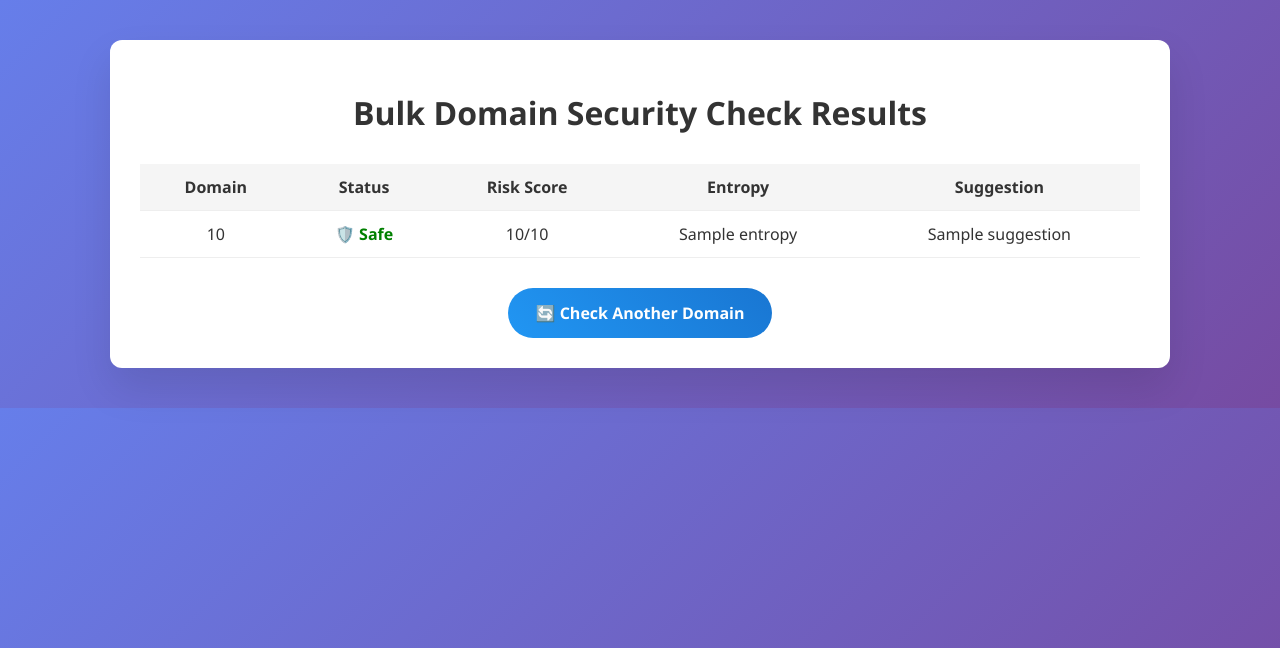
After one commit to lemonn0902/Phishing-Graph, a Flask app: template app/templates/bulk_results.html in a window 1280 px wide. The commit adds this page. Shown: the top 648 px of the page. Run offline with Flask 3, Linux system fonts and the light colour scheme; the template is opened without the code that fills it: most values are stand-ins (such as "Sample title", 1, 10 or a date in 2020).

Commit message:
Bulk domain checker

```diff
--- a/app/app.py
+++ b/app/app.py
@@ -171,11 +171,49 @@ def phishing_stats():
     except Exception as e:
         return jsonify({"error": str(e)}), 500
 
+@app.route('/bulk-check', methods=['POST'])
+def bulk_check():
+    raw_input = request.form['urls']
+    domain_list = [line.strip().lower().replace('http://', '').replace('https://', '').replace('www.', '')
+                   for line in raw_input.splitlines() if line.strip()]
+
+    results = []
+
+    for domain in domain_list:
+        entropy_score = calculate_entropy(domain)
+        ssl_info = fetch_ssl_info(domain)
+        whois_info = fetch_whois_info(domain)
+        dns_info = fetch_dns_info(domain)
+        redirect_info = check_redirect_chain(domain)
+        risk_score, reasons = score_domain_risk(ssl_info, whois_info, dns_info, redirect_info)
+
+        best_match, lev, jac = get_best_match(domain, legit_domains)
+
+        flagged = domain not in legit_domains and (risk_score >= 2 or best_match)
+
+        results.append({
+            'domain': domain,
+            'safe': not flagged,
+            'flagged': flagged,
+            'suggestion': best_match,
+            'ssl': ssl_info,
+            'whois': whois_info,
+            'dns': dns_info,
+            'redirect_info': redirect_info,
+            'risk_score': risk_score,
+            'reasons': reasons,
+            'entropy': entropy_score,
+        })
+
+    return render_template('bulk_results.html', results=results)
+
+
 # Cleanup Neo4j connection when app shuts down
 @app.teardown_appcontext
 def close_neo4j(error):
     if driver:
         driver.close()
 
+
 if __name__ == '__main__':
     app.run(debug=True, port=8000)
--- /dev/null
+++ b/app/templates/bulk_results.html
@@ -0,0 +1,121 @@
+<!DOCTYPE html>
+<html lang="en">
+<head>
+  <meta charset="UTF-8">
+  <title>Bulk Domain Check - Results</title>
+  <style>
+    body {
+      font-family: 'Segoe UI', sans-serif;
+      background: linear-gradient(135deg, #667eea 0%, #764ba2 100%);
+      color: #333;
+      padding: 40px;
+      margin: 0;
+    }
+
+    .container {
+      background: #fff;
+      border-radius: 12px;
+      max-width: 1000px;
+      margin: auto;
+      padding: 30px;
+      box-shadow: 0 20px 40px rgba(0, 0, 0, 0.1);
+    }
+
+    h1 {
+      text-align: center;
+      margin-bottom: 30px;
+    }
+
+    table {
+      width: 100%;
+      border-collapse: collapse;
+      margin-bottom: 30px;
+    }
+
+    th, td {
+      padding: 12px 16px;
+      border-bottom: 1px solid #eee;
+      text-align: center;
+    }
+
+    th {
+      background: #f5f5f5;
+    }
+
+    .safe {
+      color: green;
+      font-weight: bold;
+    }
+
+    .flagged {
+      color: #f39c12;
+      font-weight: bold;
+    }
+
+    .danger {
+      color: #e74c3c;
+      font-weight: bold;
+    }
+
+    .btn {
+      display: inline-block;
+      padding: 14px 28px;
+      background: linear-gradient(45deg, #2196F3, #1976D2);
+      color: white;
+      text-decoration: none;
+      border-radius: 50px;
+      font-weight: 600;
+      font-size: 1rem;
+      transition: all 0.3s ease;
+      text-align: center;
+    }
+
+    .btn:hover {
+      box-shadow: 0 6px 20px rgba(33, 150, 243, 0.4);
+    }
+
+    .center {
+      text-align: center;
+    }
+  </style>
+</head>
+<body>
+  <div class="container">
+    <h1>Bulk Domain Security Check Results</h1>
+    <table>
+      <thead>
+        <tr>
+          <th>Domain</th>
+          <th>Status</th>
+          <th>Risk Score</th>
+          <th>Entropy</th>
+          <th>Suggestion</th>
+        </tr>
+      </thead>
+      <tbody>
+        {% for item in results %}
+        <tr>
+          <td>{{ item.domain }}</td>
+          <td class="{{ 'safe' if item.safe else 'flagged' if item.suggestion else 'danger' }}">
+            {% if item.safe %}
+              🛡️ Safe
+            {% elif item.suggestion %}
+              ⚠️ Suspicious
+            {% else %}
+              🚨 Dangerous
+            {% endif %}
+          </td>
+          <td>{{ item.risk_score }}/10</td>
+          <td>{{ item.entropy }}</td>
+          <td>{{ item.suggestion if item.suggestion else '—' }}</td>
+        </tr>
+        {% endfor %}
+      </tbody>
+    </table>
+
+    <div class="center">
+      <a href="/" class="btn">🔄 Check Another Domain</a>
+    </div>
+  </div>
+</body>
+</html>
```
Also changed, not shown: app/templates/result.html (+17 -0 lines).
